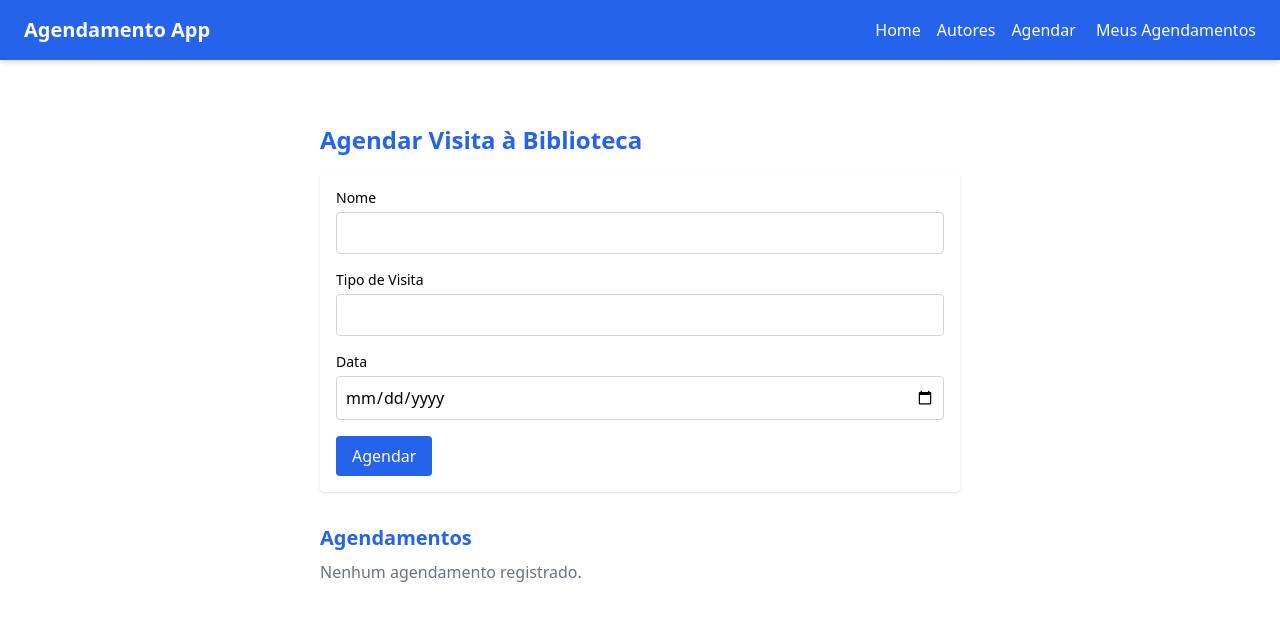
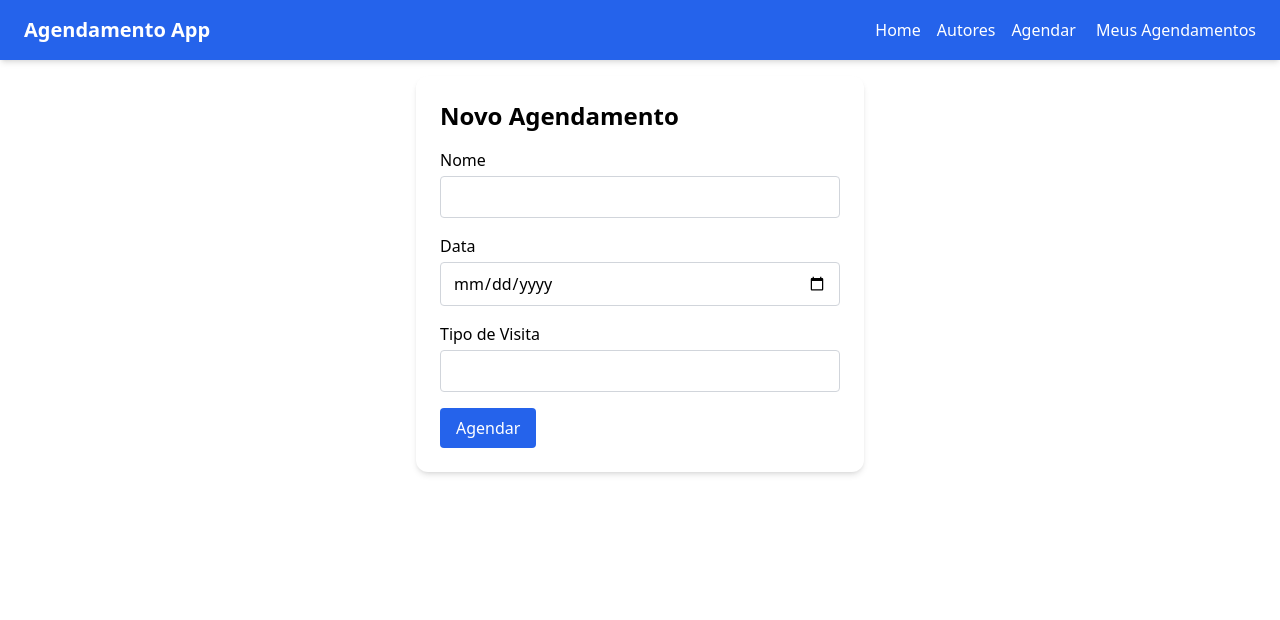
Before and after one commit to Diogo-Narciso/agendamentos-biblioteca, a React (Vite) app: page /agenda in a window 1280 px wide. Shown: the top 620 px of the page. Built offline with nearby package versions, Linux system fonts and the light colour scheme.

Commit message:
adiciona rota para agendar visita e refatora gerenciamento de agendamentos

```diff
--- a/src/App.jsx
+++ b/src/App.jsx
@@ -16,6 +16,7 @@ export default function App() {
           <Route path="/" element={<Home />} />
           <Route path="/autores" element={<Autores />} />
           <Route path="/agendamentos" element={<Agendamentos />} />
+          <Route path="/agendar/:id" element={<Schedule />} />
           <Route path="/agenda" element={<Schedule />} />
           <Route path="/agendar" element={<Schedule />} />
           <Route path="/obras/:idAutor" element={<Works />} /> {/* NOVA ROTA */}
--- a/src/pages/Agendamentos.jsx
+++ b/src/pages/Agendamentos.jsx
@@ -1,82 +1,55 @@
 import { useEffect, useState } from "react";
+import { Link } from "react-router-dom";
 
 export default function Agendamentos() {
   const [agendamentos, setAgendamentos] = useState([]);
-  const [agendamentoSelecionado, setAgendamentoSelecionado] = useState(null);
 
   useEffect(() => {
-    const stored = localStorage.getItem("agendamentos");
-    if (stored) setAgendamentos(JSON.parse(stored));
+    const dados = JSON.parse(localStorage.getItem("agendamentos")) || [];
+    setAgendamentos(dados);
   }, []);
 
-  const removerAgendamento = () => {
-    const atualizado = agendamentos.filter((item) => item.id !== agendamentoSelecionado.id);
+  const excluirAgendamento = (id) => {
+    const atualizado = agendamentos.filter((item) => item.id !== id);
+    localStorage.setItem("agendamentos", JSON.stringify(atualizado));
     setAgendamentos(atualizado);
-    localStorage.setItem("agendamentos", JSON.stringify(atualizado));
-    setAgendamentoSelecionado(null);
   };
 
   return (
-    <div className="max-w-4xl mx-auto mt-10 p-4">
-      <h2 className="text-2xl font-bold text-blue-600 mb-4">Meus Agendamentos</h2>
+    <div className="p-6">
+      <h2 className="text-2xl font-bold mb-4">Meus Agendamentos</h2>
 
       {agendamentos.length === 0 ? (
         <p className="text-gray-500">Nenhum agendamento encontrado.</p>
       ) : (
-        <table className="w-full border-collapse bg-white shadow rounded">
-          <thead>
-            <tr className="bg-gray-100 text-left">
-              <th className="p-3">Nome</th>
-              <th className="p-3">Tipo de Visita</th>
-              <th className="p-3">Data</th>
-              <th className="p-3">Ações</th>
-            </tr>
-          </thead>
-          <tbody>
+        <ul className="space-y-4">
           {agendamentos.map((item) => (
-              <tr key={item.id} className="border-t">
-                <td className="p-3">{item.nome}</td>
-                <td className="p-3">{item.tipoVisita}</td>
-                <td className="p-3">{item.data}</td>
-                <td className="p-3">
+            <li
+              key={item.id}
+              className="border border-gray-300 rounded-lg p-4 shadow-sm bg-white"
+            >
+              <div className="mb-2">
+                <p><strong>Nome:</strong> {item.nome}</p>
+                <p><strong>Tipo de Visita:</strong> {item.tipoDeVisita}</p>
+                <p><strong>Data:</strong> {item.data}</p>
+              </div>
+              <div className="flex gap-4">
+                <Link
+                  to={`/agendar/${item.id}`}
+                  className="text-blue-600 hover:underline"
+                >
+                  Editar
+                </Link>
                 <button
-                    title="Excluir agendamento"
-                    onClick={() => setAgendamentoSelecionado(item)}
-                    className="bg-red-500 text-white px-3 py-1 rounded hover:bg-red-600"
+                  onClick={() => excluirAgendamento(item.id)}
+                  className="text-red-600 hover:underline"
                 >
                   Excluir
                 </button>
-                </td>
-              </tr>
+              </div>
+            </li>
           ))}
-          </tbody>
-        </table>
-      )}
-
-      {/* Modal de Confirmação */}
-      {agendamentoSelecionado && (
-        <div className="fixed inset-0 bg-black bg-opacity-50 flex items-center justify-center z-50">
-          <div className="bg-white p-6 rounded-lg shadow-lg max-w-md w-full space-y-4">
-            <h3 className="text-lg font-semibold text-gray-800">
-              Tem certeza que deseja excluir o agendamento de{" "}
-              <span className="text-red-600">{agendamentoSelecionado.nome}</span>?
-            </h3>
-            <div className="flex justify-end gap-4">
-              <button
-                onClick={() => setAgendamentoSelecionado(null)}
-                className="px-4 py-2 bg-gray-300 rounded hover:bg-gray-400"
-              >
-                Cancelar
-              </button>
-              <button
-                onClick={removerAgendamento}
-                className="px-4 py-2 bg-red-600 text-white rounded hover:bg-red-700"
-              >
-                Confirmar
-              </button>
-            </div>
-          </div>
-        </div>
+        </ul>
       )}
     </div>
   );
--- a/src/pages/Schedule.jsx
+++ b/src/pages/Schedule.jsx
@@ -1,112 +1,84 @@
-import React, { useState, useEffect } from "react";
-import ConfirmModal from "../components/ConfirmModal";
+import { useEffect, useState } from "react";
+import { useNavigate, useParams } from "react-router-dom";
 
 export default function Schedule() {
+  const navigate = useNavigate();
+  const { id } = useParams();
+
   const [nome, setNome] = useState("");
-  const [tipoVisita, setTipoVisita] = useState("");
   const [data, setData] = useState("");
-  const [mensagem, setMensagem] = useState("");
-  const [erro, setErro] = useState("");
+  const [tipoDeVisita, setTipoDeVisita] = useState("");
 
-  const [modalOpen, setModalOpen] = useState(false);
-  const [agendamentoSelecionado, setAgendamentoSelecionado] = useState(null);
-
-  // 🚀 Estado inicial já carrega do localStorage
-  const [agendamentos, setAgendamentos] = useState(() => {
-    try {
-      const stored = localStorage.getItem("agendamentos");
-      return stored ? JSON.parse(stored) : [];
-    } catch {
-      return [];
+  useEffect(() => {
+    if (id) {
+      const agendamentos = JSON.parse(localStorage.getItem("agendamentos")) || [];
+      const agendamento = agendamentos.find((item) => item.id === id);
+      if (agendamento) {
+        setNome(agendamento.nome);
+        setData(agendamento.data);
+        setTipoDeVisita(agendamento.tipoDeVisita);
+      }
     }
-  });
-
-  // Salva no localStorage sempre que agendamentos mudar
-  useEffect(() => {
-    if (Array.isArray(agendamentos)) {
-      localStorage.setItem("agendamentos", JSON.stringify(agendamentos));
-    }
-  }, [agendamentos]);
+  }, [id]);
 
   const handleSubmit = (e) => {
     e.preventDefault();
 
-    if (!nome.trim() || !tipoVisita.trim() || !data.trim()) {
-      setMensagem("");
-      setErro("Por favor, preencha todos os campos.");
-      return;
-    }
-
-    const novo = {
-      id: Date.now(),
+    const novoAgendamento = {
+      id: id || Date.now().toString(),
       nome,
-      tipoVisita,
       data,
+      tipoDeVisita,
     };
 
-    setAgendamentos((prev) => [...prev, novo]);
-    setNome("");
-    setTipoVisita("");
-    setData("");
-    setErro("");
-    setMensagem("✅ Agendamento realizado com sucesso!");
-    setTimeout(() => setMensagem(""), 3000);
-  };
+    const agendamentos = JSON.parse(localStorage.getItem("agendamentos")) || [];
 
-  const handleTextoSemNumeros = (valor) => valor.replace(/[0-9]/g, "");
+    const atualizados = id
+      ? agendamentos.map((item) =>
+          item.id === id ? novoAgendamento : item
+        )
+      : [...agendamentos, novoAgendamento];
 
-  const abrirModal = (id) => {
-    setAgendamentoSelecionado(id);
-    setModalOpen(true);
-  };
-
-  const confirmarExclusao = () => {
-    setAgendamentos((prev) =>
-      prev.filter((item) => item.id !== agendamentoSelecionado)
-    );
-    setModalOpen(false);
-    setMensagem("Agendamento excluído com sucesso!");
-    setTimeout(() => setMensagem(""), 3000);
+    localStorage.setItem("agendamentos", JSON.stringify(atualizados));
+    navigate("/agendamentos");
   };
 
   return (
-    <div className="max-w-2xl mx-auto mt-8 p-4">
-      <h2 className="text-2xl font-bold text-blue-600 mb-4">Agendar Visita à Biblioteca</h2>
-
-      <form onSubmit={handleSubmit} className="space-y-4 bg-white p-4 shadow rounded">
-        {erro && <p className="text-red-600">{erro}</p>}
-        {mensagem && <p className="text-green-600">{mensagem}</p>}
-
+    <div className="p-6 max-w-md mx-auto bg-white rounded-xl shadow-md">
+      <h2 className="text-2xl font-bold mb-4">
+        {id ? "Editar Agendamento" : "Novo Agendamento"}
+      </h2>
+      <form onSubmit={handleSubmit} className="space-y-4">
         <div>
-          <label className="block text-sm font-medium mb-1">Nome</label>
+          <label className="block mb-1 font-medium">Nome</label>
           <input
             type="text"
-            className="w-full border border-gray-300 rounded p-2"
             value={nome}
-            onChange={(e) => setNome(handleTextoSemNumeros(e.target.value))}
+            onChange={(e) => setNome(e.target.value)}
             required
+            className="w-full border border-gray-300 rounded px-3 py-2"
           />
         </div>
 
         <div>
-          <label className="block text-sm font-medium mb-1">Tipo de Visita</label>
+          <label className="block mb-1 font-medium">Data</label>
           <input
-            type="text"
-            className="w-full border border-gray-300 rounded p-2"
-            value={tipoVisita}
-            onChange={(e) => setTipoVisita(handleTextoSemNumeros(e.target.value))}
+            type="date"
+            value={data}
+            onChange={(e) => setData(e.target.value)}
             required
+            className="w-full border border-gray-300 rounded px-3 py-2"
           />
         </div>
 
         <div>
-          <label className="block text-sm font-medium mb-1">Data</label>
+          <label className="block mb-1 font-medium">Tipo de Visita</label>
           <input
-            type="date"
-            className="w-full border border-gray-300 rounded p-2"
-            value={data}
-            onChange={(e) => setData(e.target.value)}
+            type="text"
+            value={tipoDeVisita}
+            onChange={(e) => setTipoDeVisita(e.target.value)}
             required
+            className="w-full border border-gray-300 rounded px-3 py-2"
           />
         </div>
 
@@ -114,38 +86,9 @@ export default function Schedule() {
           type="submit"
           className="bg-blue-600 text-white px-4 py-2 rounded hover:bg-blue-700"
         >
-          Agendar
+          {id ? "Salvar Alterações" : "Agendar"}
         </button>
       </form>
-
-      <h3 className="text-xl font-semibold mt-8 mb-2 text-blue-600">Agendamentos</h3>
-      {agendamentos.length === 0 ? (
-        <p className="text-gray-500">Nenhum agendamento registrado.</p>
-      ) : (
-        <ul className="space-y-2">
-          {agendamentos.map((item) => (
-            <li key={item.id} className="border p-2 rounded shadow-sm space-y-1">
-              <p><strong>Nome:</strong> {item.nome}</p>
-              <p><strong>Tipo de Visita:</strong> {item.tipoVisita}</p>
-              <p><strong>Data:</strong> {item.data}</p>
-              <button
-                onClick={() => abrirModal(item.id)}
-                className="mt-2 text-sm text-red-600 hover:underline"
-                title="Excluir este agendamento"
-              >
-                Excluir
-              </button>
-            </li>
-          ))}
-        </ul>
-      )}
-
-      <ConfirmModal
-        isOpen={modalOpen}
-        onClose={() => setModalOpen(false)}
-        onConfirm={confirmarExclusao}
-        message="Tem certeza que deseja excluir este agendamento?"
-      />
     </div>
   );
 }
```
Lines whose indentation alone changed are shown as unchanged.
